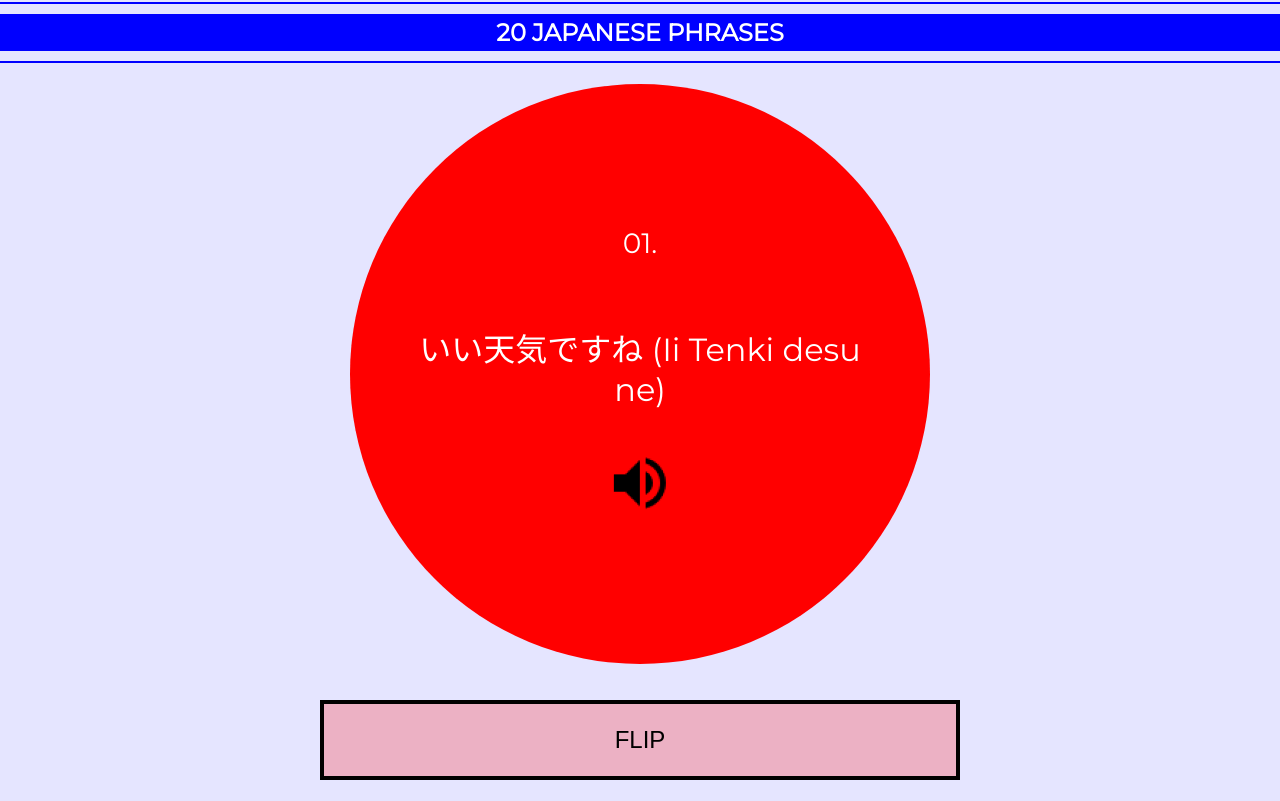
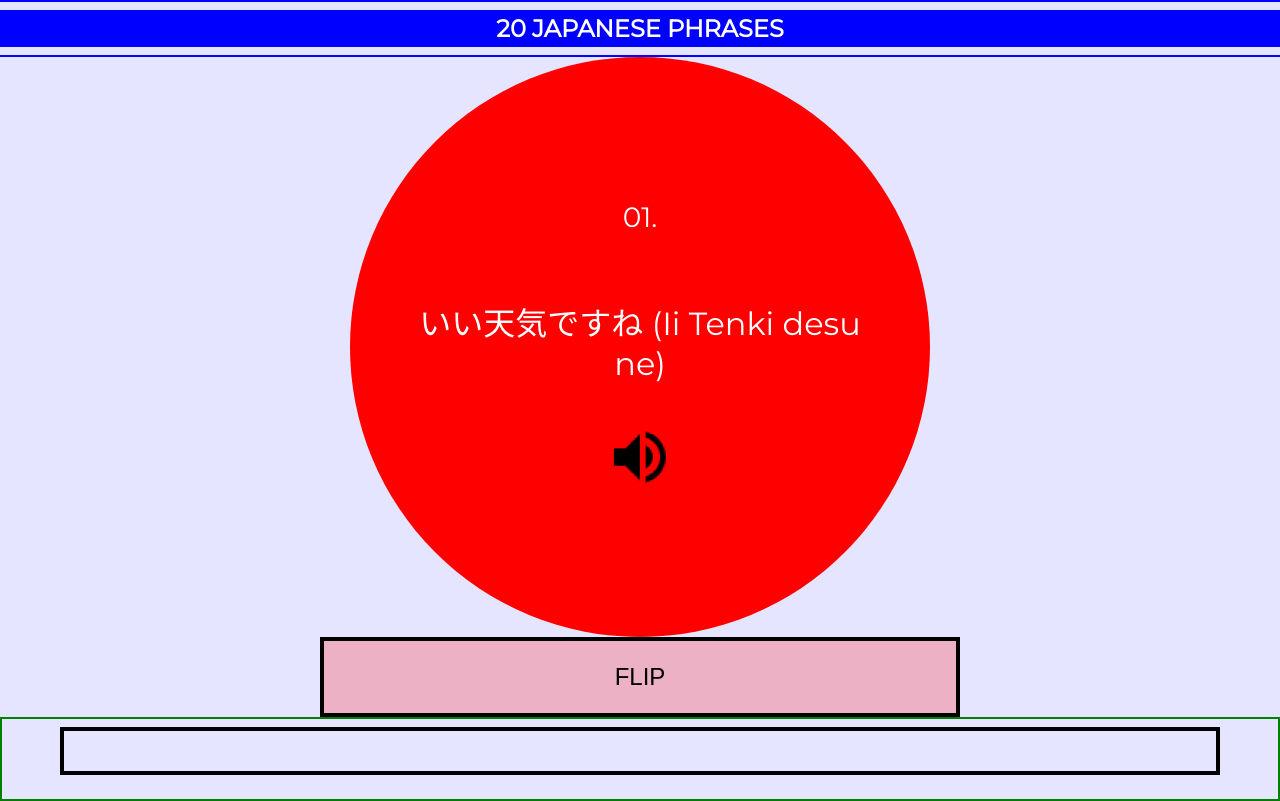
Before and after one commit to jackbridger/JapaneseFlashCards, a PHP site: page /index.html in a window 1280 px wide. Before the commit the page ends 780 px from the top, so only its background shows below. Run offline with PHP 8.4, Linux system fonts and the light colour scheme.

Commit message:
added the basic progress bar

```diff
--- a/index.html
+++ b/index.html
@@ -8,7 +8,7 @@
     <link rel="apple-touch-icon" sizes="180x180" href="japanesefavicon/apple-touch-icon.png">
     <link rel="icon" type="image/png" sizes="32x32" href="japanesefavicon/favicon-32x32.png">
     <link rel="icon" type="image/png" sizes="16x16" href="japanesefavicon/favicon-16x16.png">
-    <title>Japanese Flashcards</title>
+    <title>20 Japanese Phrases</title>
 </head>
 <body>
     <div id="page-title">
@@ -19,18 +19,17 @@
         <div id="circle-area__body">
             <div id="circle-area__body__front">
                 <div class="content">
-                  <div class = "card-number" id="japanese-number">01</div>
-                  <div id="japanese-text">Japanese One</div>
+                  <div class = "card-number" id="japanese-number"></div>
+                  <div id="japanese-text"></div>
                     <a id="audio-link">
                         <img src="volume.png" alt="">
                     </a>
-                  <!-- <img src="volume.png" alt=""> -->
                 </div>
             </div>
             <div id="circle-area__body__back">
                 <div class="content">
-                  <div class = "card-number" id="english-number">01</div>
-                  <div id="english-text">English One</div>
+                  <div class = "card-number" id="english-number"></div>
+                  <div id="english-text"></div>
                 </div>
             </div>
         </div>
@@ -42,11 +41,16 @@
             <button  id="btn-bad" class="btn" onclick="progressCheck('bad')">Bad</button>
             <button id="btn-ok" class="btn" onclick="progressCheck('ok')">OK</button>
             <button  id="btn-good" class="btn" onclick="progressCheck('good')">Good</button>
-            <button  id="btn-great" class="btn" onclick="progressCheck('excellent')">Great</button>
+            <button  id="btn-great" class="btn" onclick="progressCheck('great')">Great</button>
         </div>
     </section>
 
-    <section id="progress-area"></section>
+    <section id="progress-area">
+        <div id="progress-bar-container">
+            <div id="progress-bar"></div>
+        </div>
+
+    </section>
     <script src="underscore.js"></script>
     <script src="script.js"></script>
 </body>
--- a/script.js
+++ b/script.js
@@ -163,9 +163,12 @@ function updateCurrentPhraseAndAudioHTML() {
             japaneseAudioRecording.pause();
             }
         else {
-            japaneseAudioRecording.play();}
+            japaneseAudioRecording.play();
+        }
     }
     );
+    document.getElementById('progress-bar').style.width = calculateProgressNumber() + '%';
+
 }
 // HTML elems of front (japanese) and back (english) of the card. And the flip button.
 let japanesePhraseContainerHTML = document.getElementById('circle-area__body__front');
@@ -253,6 +256,16 @@ function progressCheck(buttonPressed) {
 
 }
 
+function calculateProgressNumber() {
+    let progressPercent = 0;
+    let pointsEarned = 0;
+    let totalPointsAvailable = 4 * numberOfPhrases;
+    for (let i = 1; i < phraseProgressPiles.length; i++ ) {
+        pointsEarned += phraseProgressPiles[i].length * i
+    }
+    progressPercent = (pointsEarned / totalPointsAvailable) * 100;
+    return progressPercent;
+}
 
 
 // initalise the phrases and counts
--- a/style.css
+++ b/style.css
@@ -11,7 +11,6 @@ body {
     background-color:rgb(0,0,255,0.1);
 
 }
-
 #page-title {
     grid-row-start: 4;
     grid-row-end: 8;
@@ -58,11 +57,9 @@ body {
     -webkit-transform-style: preserve-3d;
     position: relative;
     flex-direction: column;
-    /* align-content: center; */
-    /* justify-content: center; */
 }
-
- .flip-circle {
+/* These are the classes added when the circle is flipped/unflipped*/
+.flip-circle {
     -webkit-transform: rotateY(.5turn);
     transform: rotateY(.5turn);
     transition: transform 3s;
@@ -75,11 +72,8 @@ body {
   }
 
 #circle-area__body__front, #circle-area__body__back {
-
     background-color: red;
-    /* border: 1px black solid; */
     border-radius: 50%;
-
     height: 100%;
     position: absolute;
     margin-left: auto;
@@ -91,41 +85,29 @@ body {
     top:0;
     bottom: 0;
     width: 100%;
-
     display: flex;
     align-items: center;
     justify-content: center;
-
     backface-visibility: hidden;
     -webkit-backface-visibility: hidden;
-}
-
-#circle-area__body__back {
-
-    transform: rotateY(180deg);
-    -webkit-transform: rotateY(180deg);
-    display: flex;
-    flex-direction: column;
-    align-items: center;
-    text-align: -webkit-center;
-    text-align: center;
-
-}
-
-#circle-area__body__front {
-    height: 100%;
     display: flex;
     flex-direction: column;
     align-items: center;
     text-align: -webkit-center;
     text-align: center;
 }
+#circle-area__body__back {
+    transform: rotateY(180deg);
+    -webkit-transform: rotateY(180deg);
+}
+
 #japanese-text, #english-text {
     font-size: 4vh;
     padding: 5vmin;
 }
 #japanese-number, #english-number {
     padding-bottom: 3vh;
+    font-size: 3.5vh;
 }
 
 #button-area {
@@ -133,7 +115,6 @@ body {
     grid-row-end: 84;
     grid-column-start: 1;
     grid-column-end: 101;
-    /* border: 2px solid pink; */
     display: flex;
     align-items: center;
     justify-content: center;
@@ -143,10 +124,13 @@ body {
     grid-row-end: 101;
     grid-column-start: 1;
     grid-column-end: 101;
-    /* border: 2px solid green; */
-
+    border: 2px solid green;
 }
-
+button    {
+    background: rgba(255, 20, 20, 0.25);
+    border: 4px solid #000000;
+    font-size: 3vh;
+   }
 #btn-flip {
     grid-row-start: 71;
     grid-row-end: 84;
@@ -155,19 +139,29 @@ body {
     position: absolute;
     height: 10vmin;
     width: 80vmin;
+}
 
-}
-button    {
-
- background: rgba(255, 20, 20, 0.25);
-    border: 4px solid #000000;
-    font-size: 3vh;
-}
 #btn-progress-container button {
     height: 10vmin;
     width: 19.5vmin;
 }
 
-#japanese-number, #english-number {
-    font-size: 3.5vh;
+#progress-area {
+    height: 10vh;
+    display: flex;
+    align-content: center;
+    justify-content: center;
 }
+#progress-bar-container {
+    width: 90vw;
+    height: 5vh;
+    margin: 1vh;
+    border: 4px solid #000000;
+
+
+}
+#progress-bar {
+    height: 100%;
+    background-color: red;
+    width: 10%;
+}
```
